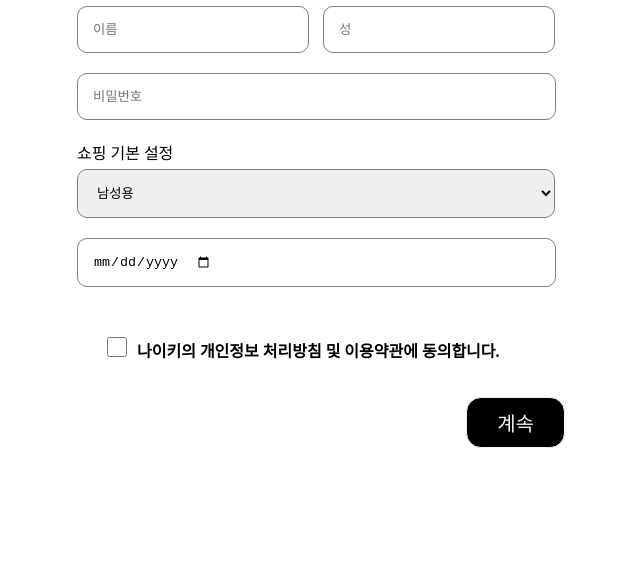
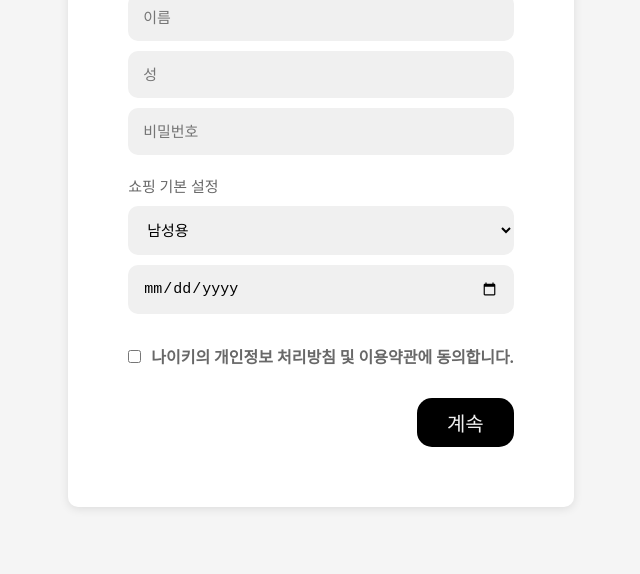
Before and after one commit to rlaehddn0301/web1-html, a plain HTML site: page membership.html in a window 1280 px wide. Shown: the part 226-800 px from the top of the page, without its empty margins (319-959 px from the left). Drawn offline with Linux system fonts and the light colour scheme.

Commit message:
Update membership.html

```diff
--- a/membership.html
+++ b/membership.html
@@ -14,155 +14,131 @@
         body {
             display: flex;
             justify-content: center;
+            align-items: center;
+            height: 100vh;
+            background-color: #F5F5F5;
         }
 
         header {
-            height: 100%;
-            margin-top: 100px;
+            text-align: left;
+            padding: 60px;
+            background-color: #FFFFFF;
+            border-radius: 10px;
+            box-shadow: 0 2px 10px rgba(0, 0, 0, 0.1);
         }
 
         .nike {
-            display: flex;
-            margin-bottom: 50px;
-        }
-
-        .change {
-            margin-top: 20px;
-        }
-
-        .passward {
-            width: 100%;
-            box-sizing: border-box;
-            border-radius: 15px;
-            background-color: #f0f0f0;
-            margin-top: 20px;
             margin-bottom: 20px;
         }
 
-        .passward input {
-            width: 100%;
-            padding: 20px;
-            border: none;
-            background-color: transparent;
-            outline: none;
-            font-size: 15px;
+        h1 {
+            font-size: 24px;
+            margin-bottom: 20px;
+            color: #686868;
         }
 
-        .privacy {
-            margin-top: 40px;
+        .email {
+            margin-bottom: 20px;
+        }
+
+        form {
+            display: flex;
+            flex-direction: column;
+        }
+
+        input[type="text"],
+        input[type="password"],
+        select,
+        input[type="date"] {
+            width: 100%;
+            box-sizing: border-box;
+            border: none;
+            border-radius: 10px;
+            padding: 15px;
+            margin-bottom: 10px;
+            font-size: 15px;
+            background-color: #F0F0F0;
+            outline: none;
+        }
+
+        .shopping {
+            text-align: left;
+            margin-top: 10px;
+            margin-bottom: 10px;
+            font-size: 15px;
+            color: #686868;
+        }
+
+        .check {
+            margin-bottom: 20px;
+            text-align: left;
+        }
+
+        input[type="checkbox"] {
+            margin-right: 10px;
+        }
+
+        p {
+            margin-bottom: 10px;
+            font-weight: bold;
+            color: #686868;
         }
 
         .button-container {
             display: flex;
             justify-content: flex-end;
-            margin-top: 30px;
         }
 
         button {
-            padding: 10px 30px 10px 30px;
-            border: 1px solid #f0f0f0;
+            padding: 10px 30px;
+            border: none;
             border-radius: 15px;
             font-size: 20px;
             background-color: black;
-            color: #f0f0f0;
+            color: #F0F0F0;
         }
 
         button:hover {
             background-color: #686868;
         }
 
-        #country {
-            border: none;
-            border-radius: 20px;
-            padding: 15px 10px 15px 10px;
-            margin-left: 20px;
+        @media (max-width: 428px) {
+            header {
+                padding: 10px;
+            }
+
+            h1 {
                 font-size: 20px;
             }
 
-        .update {
-            margin-top: 20px;
-            margin-bottom: 40px;
-            color: #686868;
+            input[type="text"],
+            input[type="password"],
+            select,
+            input[type="date"] {
+                font-size: 14px;
+                padding: 10px;
             }
 
-        .item {
-            margin-top: 20px;
-            margin-bottom: 20px;
-        }
-
-        .check {
-            margin-top: 40px;
-        }
-
-        input[type="checkbox"] {
-            width: 20px;
-            height: 20px;
-            border: 3px solid gray;
-            margin: 10px;
+            .shopping {
+                justify-content: left;
+                font-size: 14px;
             }
 
             p {
-            margin: 20px;
-            font-weight: bold;
+                font-size: 14px;
             }
 
-        #name {
-            border: 1px solid gray;
-            border-radius: 10px;
-            padding: 15px;
-            display: inline-block;
-            margin-top: 20px;
-            margin-right: 10px;
-            width: 200px;
+            button {
+                font-size: 16px;
+                padding: 8px 24px;
             }
-
-        #first-name {
-            border: 1px solid gray;
-            border-radius: 10px;
-            padding: 15px;
-            display: inline-block;
-            margin-top: 10px;
-            margin-right: 10px;
-            width: 200px;
-        }
-
-        #passward {
-            display: flex;
-            border: 1px solid gray;
-            border-radius: 10px;
-            padding: 15px;
-            margin-top: 20px;
-            width: 447px;
-        }
-
-        #shopping {
-            display: flex;
-            border: 1px solid gray;
-            border-radius: 10px;
-            padding: 15px;
-            margin-top: 5px;
-            width: 478px;
-        }
-
-        .shopping {
-            display: inline-block;
-            margin-top: 20px;
-        }
-
-        #birth {
-            display: flex;
-            border: 1px solid gray;
-            border-radius: 10px;
-            padding: 15px;
-            margin-top: 20px;
-            width: 447px;
         }
     </style>
 </head>
 <body>
     <header>
         <div class="nike">
-            <img src="imgs/nike.png" width="100px">
+            <img src="imgs/nike.png" width="80px" alt="Nike Logo">
         </div>
         <h1>이제 나이키 멤버가 되어볼까요?</h1>
         <div class="email">
@@ -174,17 +150,16 @@
                     쇼핑 기본 설정
                 </div>
                 <select name="" id="shopping">
-                        <option value="GH">남성용</option>
-                        <option value="GH">여성용</option>
-                        <option value="GH">선택안함</option>
+                    <option value="male">남성용</option>
+                    <option value="female">여성용</option>
+                    <option value="none">선택안함</option>
                 </select>
                 <input type="date" placeholder="생년월일" name="username" id="birth" required>
             </form>
         </div>
-        </div>
         <div class="check">
             <form method="post">
-                <p><label><input type="checkbox" name="ch" value="나이키의 개인정보 처리방침 및 이용약관에 동의합니다." required>나이키의 개인정보 처리방침 및 이용약관에 동의합니다.</label></p>
+                <p><label><input type="checkbox" name="ch" value="agree" required>나이키의 개인정보 처리방침 및 이용약관에 동의합니다.</label></p>
             </form>
         </div>
         <div class="button-container">
```
Lines whose indentation alone changed are shown as unchanged.
